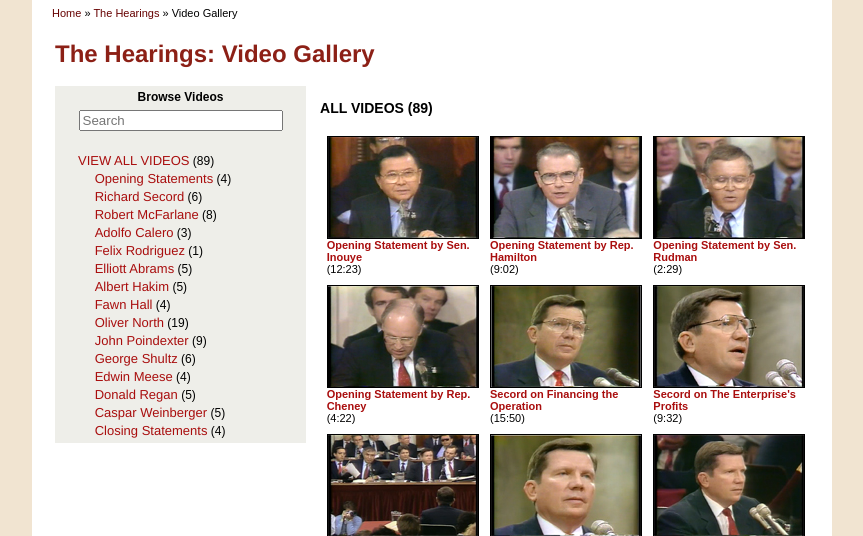
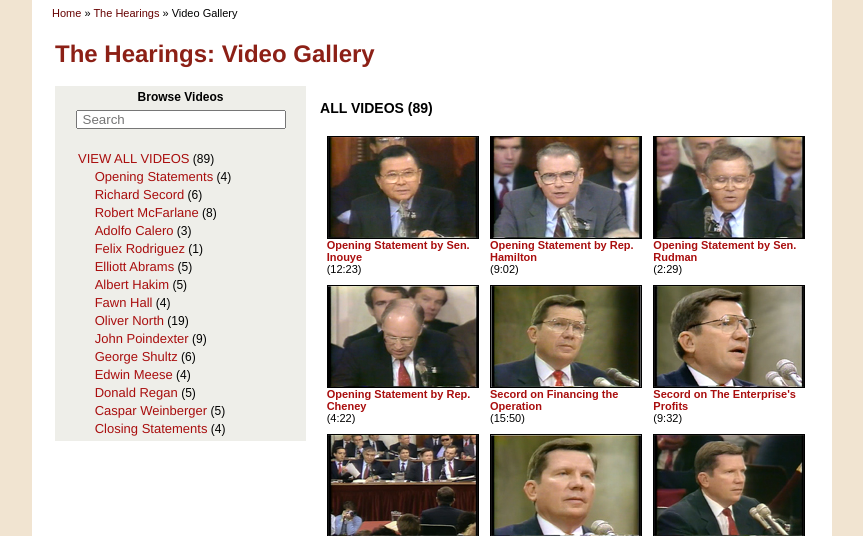
Before and after one commit to rcchan/irancontra, a PHP site: page /gallery.php in a window 1280 px wide. Shown: the part 505-1041 px from the top of the page, without its empty margins (208-1071 px from the left). Run offline with PHP 8.4, Linux system fonts and the light colour scheme; some libraries are stand-ins or nearby versions.

Commit message:
Add padding to gallery search

```diff
--- a/gallery.php
+++ b/gallery.php
@@ -27,7 +27,7 @@
 			</tr>
       <tr>
         <td>
-          <input id="gallerysearch" placeholder="Search" style="display: block; width: 80%; margin: auto;">
+          <input id="gallerysearch" placeholder="Search" style="display: block; width: 80%; margin: auto; padding: 0 5px;">
         </td>
       </tr>
 			<tr>
```
